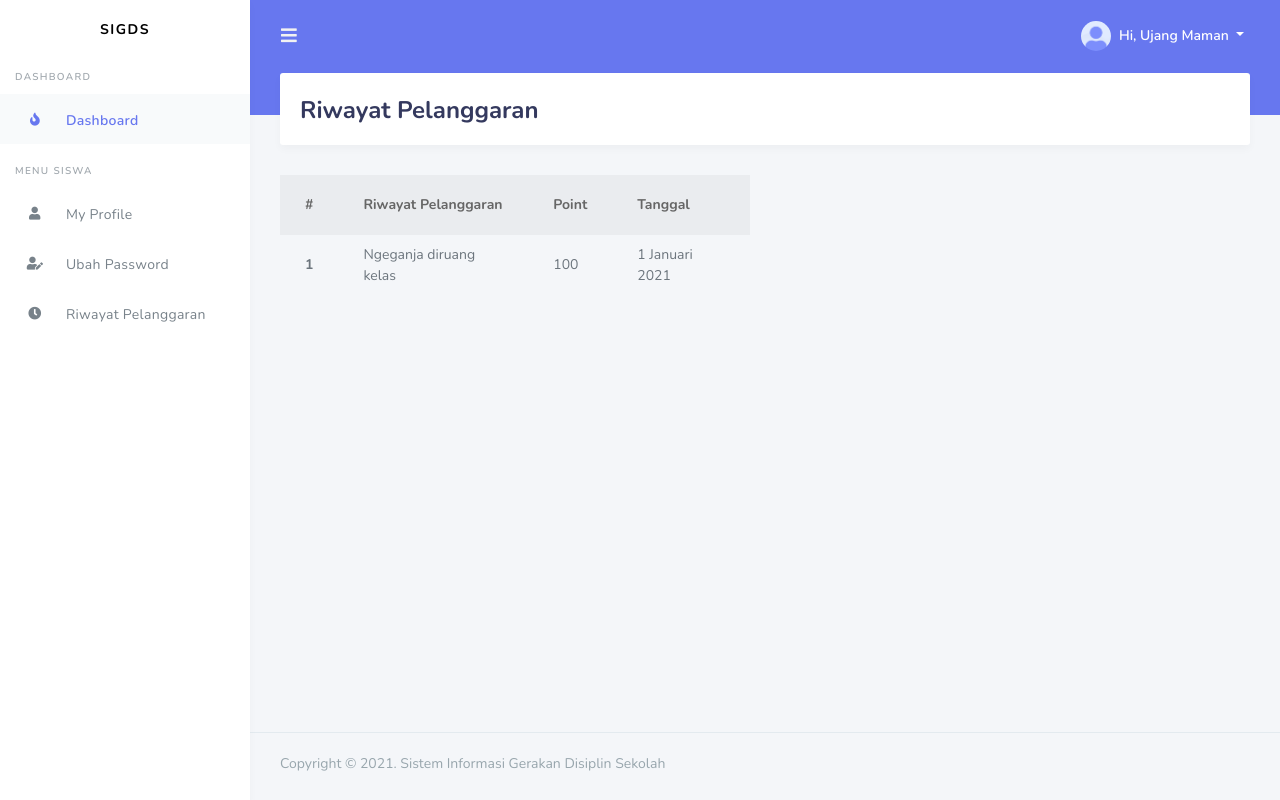
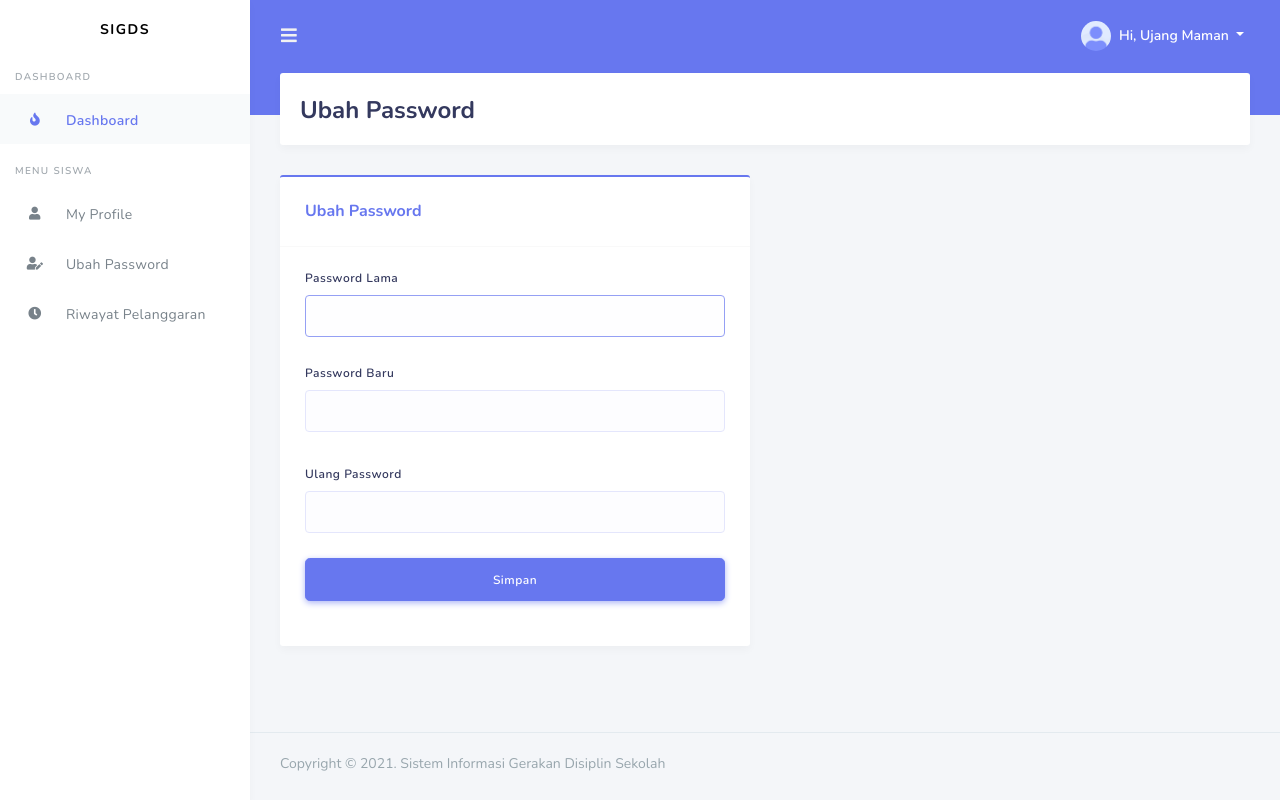
Before and after one commit to andri000me/sigds, a PHP site: page /sigds/siswa/changePassword in a window 1280 px wide. Run offline with PHP 8.4, Linux system fonts and the light colour scheme.

Commit message:
membuat template change password siswa

```diff
--- a/application/controllers/Siswa.php
+++ b/application/controllers/Siswa.php
@@ -32,9 +32,9 @@ class Siswa extends CI_Controller {
     public function changePassword()
     {
         # code...
-        $data['title'] = 'Riwayat Pelanggaran';
-        $data['judul'] = 'Riwayat Pelanggaran';
-        $this->load->view('siswa/history', $data);
+        $data['title'] = 'Ubah Password';
+        $data['judul'] = 'Ubah Password';
+        $this->load->view('siswa/changePassword', $data);
     }
 
 }
--- /dev/null
+++ b/application/views/siswa/changePassword.php
@@ -0,0 +1,51 @@
+<?php $this->load->view('layouts/header'); ?>
+<?php $this->load->view('layouts/topbar') ?>
+<?php $this->load->view('siswa/layouts/sidebar') ?>
+
+<!-- Main Content -->
+<div class="main-content">
+    <section class="section">
+        <div class="section-header">
+            <h1><?php echo $judul; ?></h1>
+        </div>
+
+        <div class="section-body">
+            <div class="row">
+                <div class="col-lg-6">
+                    <div class="card card-primary">
+                        <div class="card-header"><h4>Ubah Password</h4></div>
+                        <div class="card-body">
+                            <form method="POST" action="">
+                                <div class="form-group">
+                                    <label for="password">Password Lama</label>
+                                    <input id="password" type="password" class="form-control" name="password" tabindex="1" required autofocus>
+                                </div>
+
+                                <div class="form-group">
+                                    <label for="password1">Password Baru</label>
+                                    <input id="password1" type="password" class="form-control pwstrength" data-indicator="pwindicator" name="password1" tabindex="2" required>
+                                    <div id="pwindicator" class="pwindicator">
+                                    <div class="bar"></div>
+                                    <div class="label"></div>
+                                    </div>
+                                </div>
+
+                                <div class="form-group">
+                                    <label for="password2">Ulang Password</label>
+                                    <input id="password2" type="password" class="form-control" name="password2" tabindex="2" required>
+                                </div>
+
+                                <div class="form-group">
+                                    <button type="submit" class="btn btn-primary btn-lg btn-block" tabindex="4">
+                                    Simpan
+                                    </button>
+                                </div>
+                            </form>
+                        </div>
+                    </div>
+                </div>
+            </div>
+        </div>
+    </section>
+</div>
+<?php $this->load->view('layouts/footer') ?>
```
Also changed, not shown: application/views/siswa/myProfile.php (+1 -14 lines).
